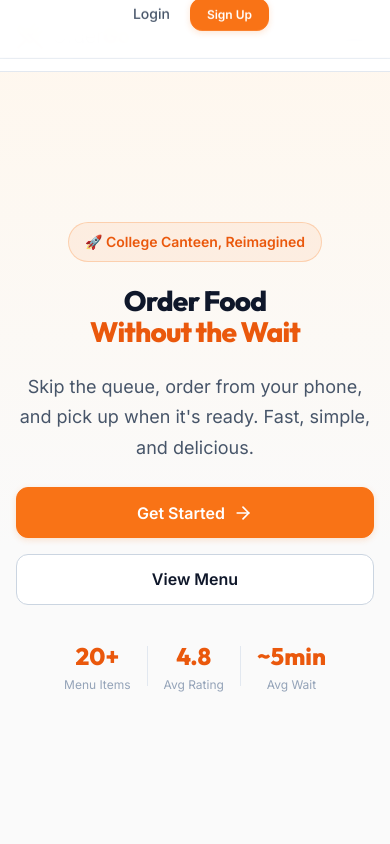
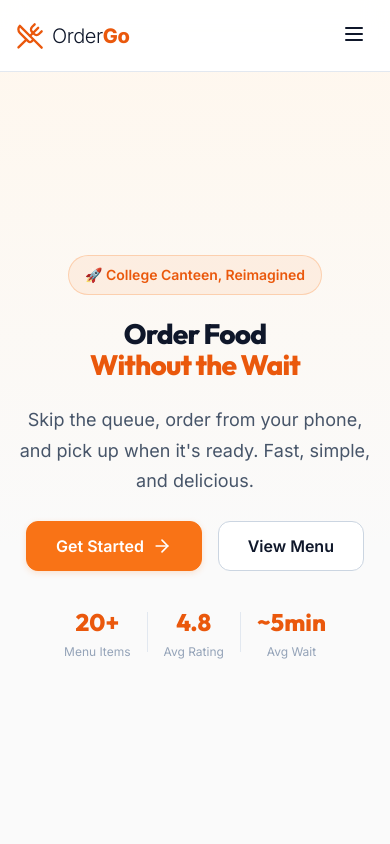
Before and after one commit to Manish-200793/OrderGo, a React (Vite) app in the folder frontend/: page / in a window 390 px wide. Shown: the top 844 px of the page. Built offline with nearby package versions, Linux system fonts and the light colour scheme; no server answers.

Commit message:
UI: fix mobile navbar glitch, hero buttons, and menu scroll snap

```diff
--- a/frontend/src/components/Navbar.css
+++ b/frontend/src/components/Navbar.css
@@ -26,6 +26,7 @@
   color: var(--text-primary);
   font-weight: 300;
   letter-spacing: -0.02em;
+  flex-shrink: 0;
 }
 
 .navbar-logo strong {
@@ -147,14 +148,18 @@
     gap: var(--space-sm);
     border-bottom: 1px solid var(--border-subtle);
     transform: translateY(-110%);
-    transition: transform var(--transition-base);
+    transition: transform var(--transition-base), opacity var(--transition-base), visibility var(--transition-base);
     z-index: 999;
     max-height: 100vh;
     overflow-y: auto;
+    opacity: 0;
+    visibility: hidden;
   }
 
   .navbar-links.open {
     transform: translateY(0);
+    opacity: 1;
+    visibility: visible;
   }
 
   .nav-user {
--- a/frontend/src/pages/Home.css
+++ b/frontend/src/pages/Home.css
@@ -274,7 +274,7 @@
   .hero-title { font-size: var(--font-size-3xl); }
   .hero-content { padding: var(--space-xl) var(--space-md); }
   .features-grid { grid-template-columns: 1fr; }
-  .hero-actions { flex-direction: column; align-items: stretch; }
+  .hero-actions { flex-wrap: wrap; justify-content: center; }
   .hero-stats { gap: var(--space-md); flex-wrap: wrap; justify-content: center; }
   .cta-card { padding: var(--space-xl); }
 }
--- a/frontend/src/pages/Menu.css
+++ b/frontend/src/pages/Menu.css
@@ -104,6 +104,7 @@
   padding-bottom: var(--space-sm);
   -ms-overflow-style: none;
   scrollbar-width: none;
+  scroll-snap-type: x mandatory;
 }
 
 .category-tabs::-webkit-scrollbar {
@@ -124,6 +125,7 @@
   cursor: pointer;
   white-space: nowrap;
   transition: all var(--transition-fast);
+  scroll-snap-align: start;
 }
 
 .category-tab:hover {
```
